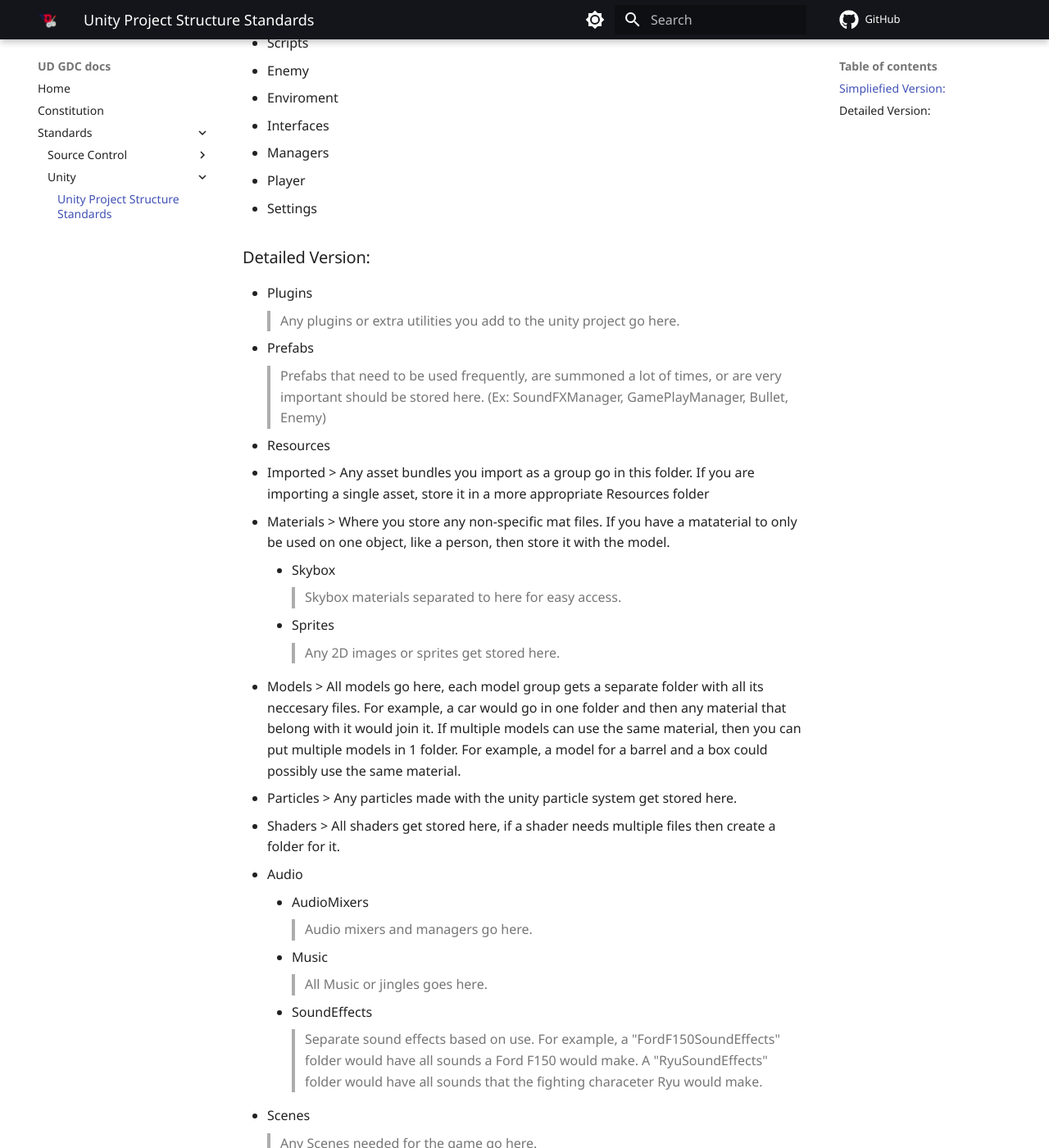
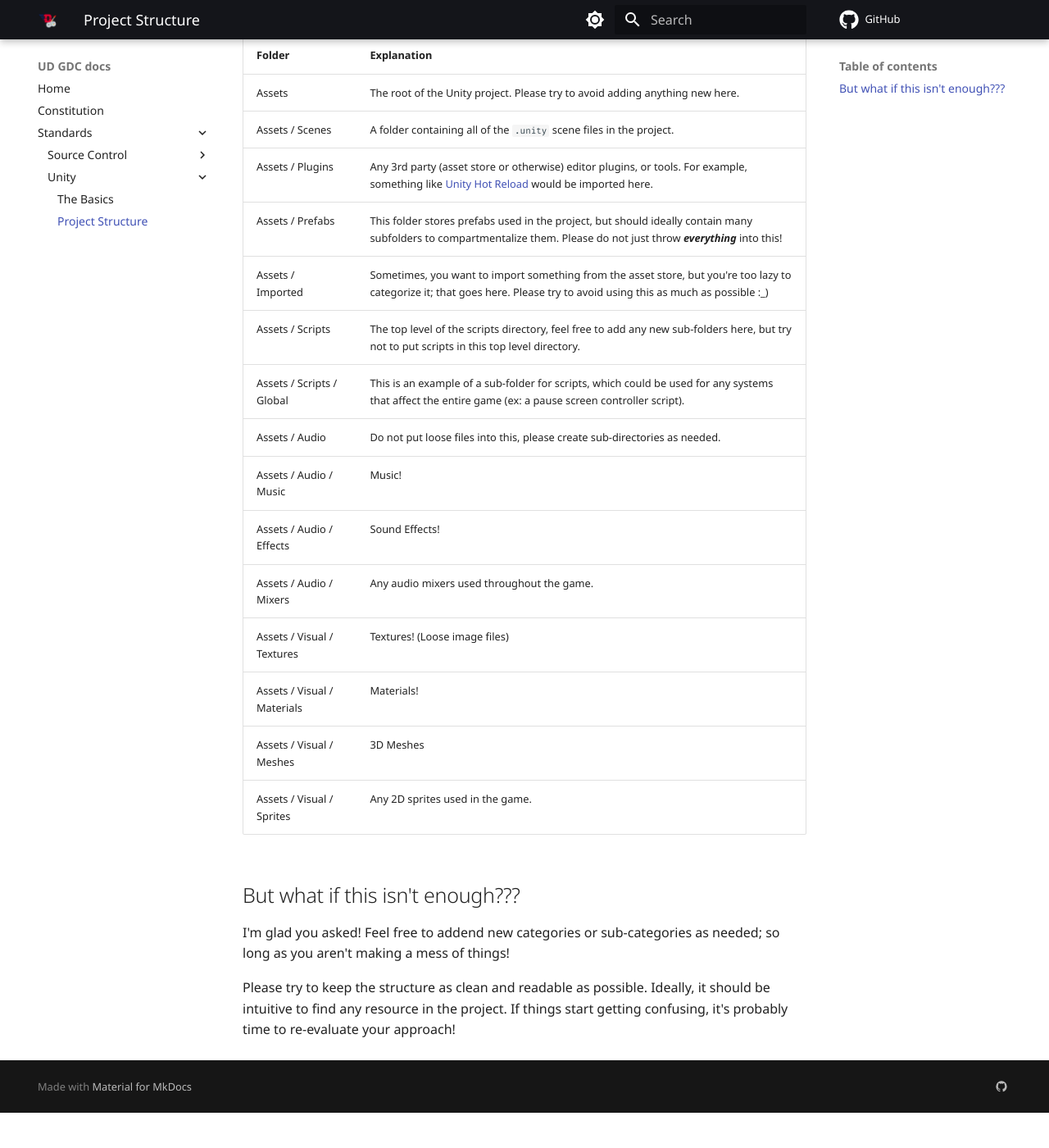
Before and after one commit to UD-Game-Development-Club/docs, an MkDocs documentation site: the page built from docs/Standards/Unity/project_structure.md, in a window 1280 px wide and 1400 px high, scrolled down 790 px. Shown: the whole window at 82% size. Built offline with MkDocs 1.6.1 and Material for MkDocs 9.7.7, drawn with Linux system fonts in a browser that asks for light colours; comment, search, counter and statistics services are not loaded; the version menu is left out; after the commit the page ends 2147 px from its top, so only the background shows below that; some of the changed text lies outside the part shown.

Commit message:
improve the project structure

````diff
--- a/docs/Standards/Unity/project_structure.md
+++ b/docs/Standards/Unity/project_structure.md
@@ -1,72 +1,58 @@
-# Unity Project Structure Standards
+# Project Structure
 
-This document will go over the structure of your assets folder inside your unity project.
+The following is a general outline of the project structure for a Unity `Assets` directory:
 
-### Simpliefied Version:
-- Plugins
-- Prefabs
-- Resources
-  - Imported
-  - Materials
-    - Skybox
-    - Sprites
-  - Models
-  - Particles
-  - Shaders
-  - Audio
-    - AudioMixers
-    - Music
-    - SoundEffects
-- Scenes
-- Scripts
-  - Enemy
-  - Enviroment
-  - Interfaces
-  - Managers
-  - Player
-- Settings
+```txt
+Assets/
+├── Scenes/
+│   └── ...
+├── Plugins/
+│   └── ...
+├── Prefabs/
+│   └── ...
+├── Imported/
+│   └── ...
+├── Scripts/
+│   └── Global/
+│       └── ...
+├── Audio/
+│   ├── Music/
+│   │   └── ...
+│   ├── Effects/
+│   │   └── ...
+│   └── Mixers/
+│       └── ...
+└── Visual/
+    ├── Textures/
+    │   └── ...
+    ├── Materials/
+    │   └── ...
+    ├── Meshes/
+    │   └── ...
+    └── Sprites/
+        └── ...
+```
 
+| Folder                      | Explanation                                                                                                                                                                |
+|-----------------------------|----------------------------------------------------------------------------------------------------------------------------------------------------------------------------|
+| Assets                      | The root of the Unity project. Please try to avoid adding anything new here.                                                                                               |
+| Assets / Scenes             | A folder containing all of the `.unity` scene files in the project.                                                                                                        |
+| Assets / Plugins            | Any 3rd party (asset store or otherwise) editor plugins, or tools. For example, something like [Unity Hot Reload](https://hotreload.net/) would be imported here.          |
+| Assets / Prefabs            | This folder stores prefabs used in the project, but should ideally contain many subfolders to compartmentalize them. Please do not just throw ***everything*** into this!  |
+| Assets / Imported           | Sometimes, you want to import something from the asset store, but you're too lazy to categorize it; that goes here. Please try to avoid using this as much as possible :_) |
+| Assets / Scripts            | The top level of the scripts directory, feel free to add any new sub-folders here, but try not to put scripts in this top level directory.                                 |
+| Assets / Scripts / Global   | This is an example of a sub-folder for scripts, which could be used for any systems that affect the entire game (ex: a pause screen controller script).                    |
+| Assets / Audio              | Do not put loose files into this, please create sub-directories as needed.                                                                                                 |
+| Assets / Audio / Music      | Music!                                                                                                                                                                     |
+| Assets / Audio / Effects    | Sound Effects!                                                                                                                                                             |
+| Assets / Audio / Mixers     | Any audio mixers used throughout the game.                                                                                                                                 |
+| Assets / Visual / Textures  | Textures! (Loose image files)                                                                                                                                              |
+| Assets / Visual / Materials | Materials!                                                                                                                                                                 |
+| Assets / Visual / Meshes    | 3D Meshes                                                                                                                                                                  |
+| Assets / Visual / Sprites   | Any 2D sprites used in the game.                                                                                                                                           |
 
-### Detailed Version:
-- Plugins
-  > Any plugins or extra utilities you add to the unity project go here.
-- Prefabs
-  > Prefabs that need to be used frequently, are summoned a lot of times, or are very important should be stored here. (Ex: SoundFXManager, GamePlayManager, Bullet, Enemy)
-- Resources
-  - Imported
-    > Any asset bundles you import as a group go in this folder. If you are importing a single asset, store it in a more appropriate Resources folder
-  - Materials
-    > Where you store any non-specific mat files. If you have a mataterial to only be used on one object, like a person, then store it with the model.
-    - Skybox
-      > Skybox materials separated to here for easy access.
-    - Sprites
-      > Any 2D images or sprites get stored here.
-  - Models
-    > All models go here, each model group gets a separate folder with all its neccesary files. For example, a car would go in one folder and then any material that belong with it would join it. If multiple models can use the same material, then you can put multiple models in 1 folder. For example, a model for a barrel and a box could possibly use the same material.
-  - Particles
-    > Any particles made with the unity particle system get stored here.
-  - Shaders
-    > All shaders get stored here, if a shader needs multiple files then create a folder for it.
-  - Audio
-    - AudioMixers
-      > Audio mixers and managers go here.
-    - Music
-      > All Music or jingles goes here.
-    - SoundEffects
-      > Separate sound effects based on use. For example, a "FordF150SoundEffects" folder would have all sounds a Ford F150 would make. A "RyuSoundEffects" folder would have all sounds that the fighting characeter Ryu would make.
-- Scenes
-  > Any Scenes needed for the game go here.
-- Scripts
-  > Scripts folders may change depending on your game, you may not need an enemy folder, and you may need other scripts such as vehicle folder, or an item folder.
-  - Enemy
-    > Scripts for the enemies of the game, could be enemie AI for example.
-  - Enviroment
-    > Scripts for Enviromental objects
-  - Interfaces
-    > Scripts for interfaces which could include things like your UI
-  - Managers
-    > Scripts for manager objects such as a GamePlayManager or SoundFXManager
-  - Player
-    > Scripts directly involving the player.
-- Settings
-  > Stores unity settings and such, be careful about storing anything in this folder, leave it mostly for Unity to autopopulate.
+## But what if this isn't enough???
+
+I'm glad you asked! Feel free to addend new categories or sub-categories as needed; so long as you aren't making a mess of things!
+
+Please try to keep the structure as clean and readable as possible. Ideally, it should be intuitive to find any resource in the project. If things start getting confusing, it's probably time to re-evaluate your approach!
--- /dev/null
+++ b/docs/Standards/Unity/unity.md
@@ -0,0 +1,9 @@
+# The Basics
+
+In the GDC, we have created our own [project template](https://github.com/UD-Game-Development-Club/unity-template) for `Unity 6000.0.23f1`. This will cover most of the basics as far as LFS configuration and basic scaffolding. We are currently looking into enabling [Unity Smart Merge](https://docs.unity3d.com/Manual/SmartMerge.html) in the future, which should help with merge conflicts.
+
+## Further Reading
+
+Please also familiarize yourself with the following:
+
+- [GDC Unity Project Structure](./project_structure.md)
--- a/mkdocs.yaml
+++ b/mkdocs.yaml
@@ -109,4 +109,5 @@
       - Source Control:
           - Standards/Source Control/git.md
       - Unity:
+          - Standards/Unity/unity.md
           - Standards/Unity/project_structure.md
````
